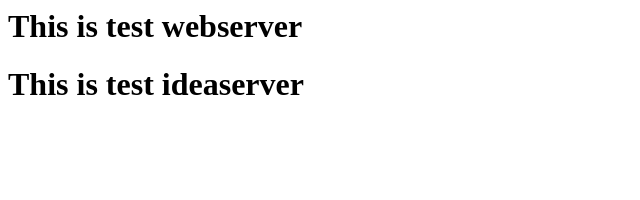
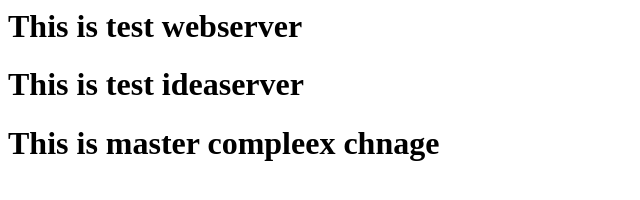
Before and after one commit to sanjay19999/sanjaywebapp, a plain HTML site: page index.html in a window 1280 px wide. Shown: the whole page, without its empty margins (0-640 px from the left). Drawn offline with Linux system fonts and the light colour scheme.

Commit message:
this is master change

```diff
--- a/index.html
+++ b/index.html
@@ -1,2 +1,3 @@
 <h1> This is test webserver </h1>
 <h1> This is test ideaserver </h1>
+<h1> This is master compleex chnage </h1>
```
